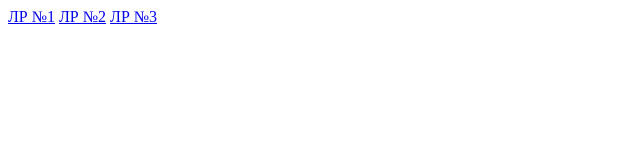
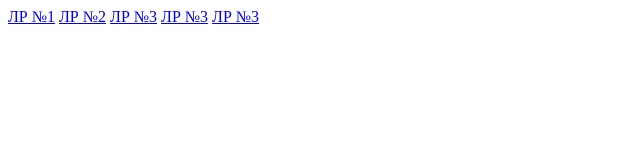
Before and after one commit to Marrrrrrrrr234/inis, a plain HTML site: page index.html in a window 1280 px wide. Shown: the whole page, without its empty margins (0-640 px from the left). Drawn offline with Linux system fonts and the light colour scheme.

Commit message:
Update index.html

```diff
--- a/index.html
+++ b/index.html
@@ -9,5 +9,7 @@
 <a href="lab1/index.html">ЛР №1</a>
 <a href="lab2/index.html">ЛР №2</a>
 <a href="lab3/index.html">ЛР №3</a>
+<a href="lab4/lab4.html">ЛР №3</a>
+<a href="lab5/lab4.html">ЛР №3</a>
 </body>
 </html>
```
